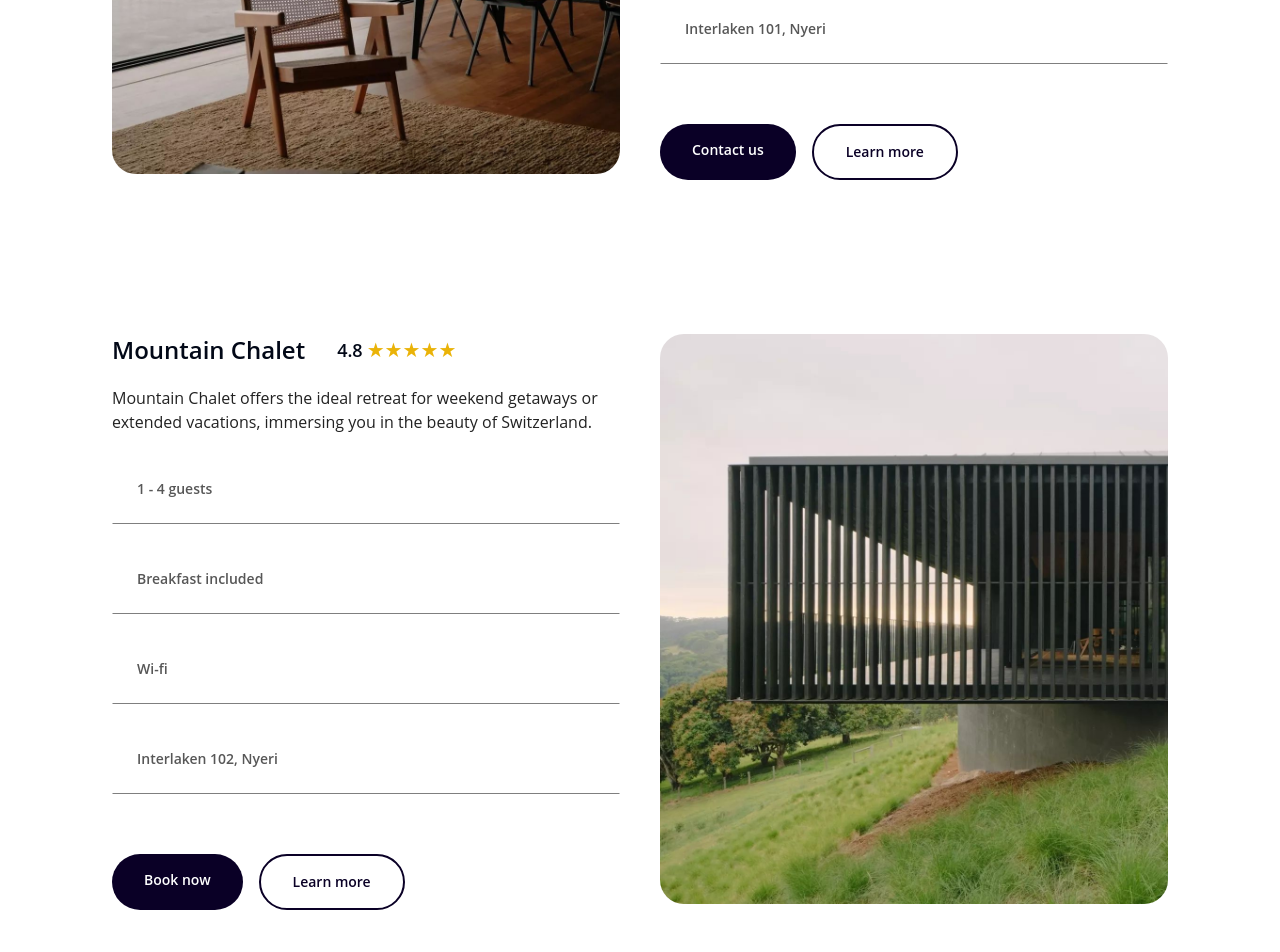
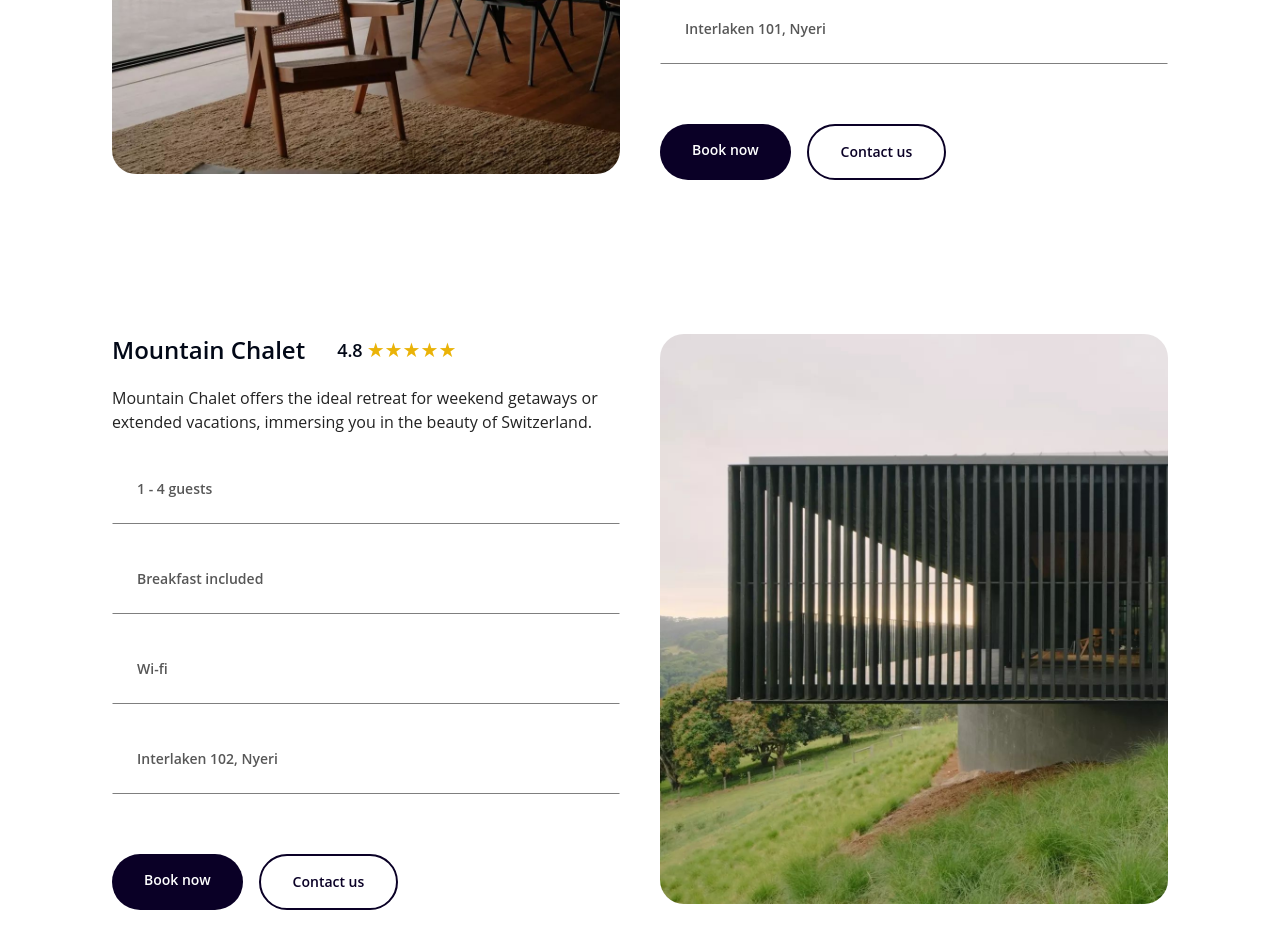
Before and after one commit to hendrckks/bnb, a React app: page / in a window 1280 px wide. Shown: the part 1620-2572 px from the top of the page. Built offline with nearby package versions, Linux system fonts and the light colour scheme; no server answers; the HTML template or start-up script is replaced by a standard one.

Commit message:
routes update

```diff
--- a/src/components/home sections/FeaturedLocations.tsx
+++ b/src/components/home sections/FeaturedLocations.tsx
@@ -44,12 +44,12 @@ const FeaturedLocations = () => {
             Interlaken 101, Nyeri
           </div>
           <div className="flex flex-col sm:flex-row gap-3 sm:gap-4 mt-6 md:mt-10">
-            <Link to="/contact-us" className="w-full sm:w-auto bg-[#0a0026] py-3 md:py-4 px-6 md:px-8 rounded-full text-white font-semibold text-sm">
+            <Link to="#" className="w-full sm:w-auto bg-[#0a0026] py-3 md:py-4 px-6 md:px-8 rounded-full text-white font-semibold text-sm">
+              Book now
+            </Link>
+            <Link to="/contact-us" className="w-full sm:w-auto border-2 border-[#0a0026] py-3 md:py-4 px-6 md:px-8 rounded-full text-[#0a0026] font-semibold text-sm">
               Contact us
             </Link>
-            <button className="w-full sm:w-auto border-2 border-[#0a0026] py-3 md:py-4 px-6 md:px-8 rounded-full text-[#0a0026] font-semibold text-sm">
-              Learn more
-            </button>
           </div>
         </div>
       </div>
@@ -94,12 +94,12 @@ const FeaturedLocations = () => {
             Interlaken 102, Nyeri
           </div>
           <div className="flex flex-col sm:flex-row gap-3 sm:gap-4 mt-6 md:mt-10">
-            <Link to="/contact-us" className="w-full sm:w-auto bg-[#0a0026] py-3 md:py-4 px-6 md:px-8 rounded-full text-white font-semibold text-sm">
+            <Link to="#" className="w-full sm:w-auto bg-[#0a0026] py-3 md:py-4 px-6 md:px-8 rounded-full text-white font-semibold text-sm">
               Book now
             </Link>
-            <button className="w-full sm:w-auto border-2 border-[#0a0026] py-3 md:py-4 px-6 md:px-8 rounded-full text-[#0a0026] font-semibold text-sm">
-              Learn more
-            </button>
+            <Link to="/contact-us" className="w-full sm:w-auto border-2 border-[#0a0026] py-3 md:py-4 px-6 md:px-8 rounded-full text-[#0a0026] font-semibold text-sm">
+              Contact us
+            </Link>
           </div>
         </div>
         <div className="flex-1 hidden md:block">
```
